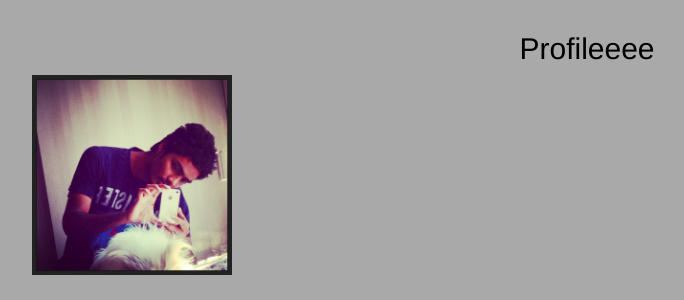
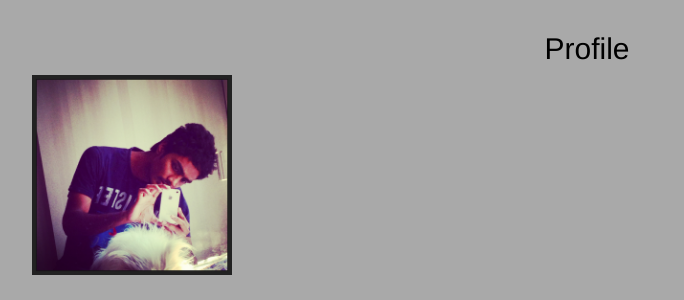
Before and after one commit to shivasam/Portfolio, an ASP.NET MVC app: page /port/Profile1 in a window 1280 px wide. Shown: the part 51-351 px from the top of the page, without its empty margins (53-737 px from the left). Run offline with ASP.NET Core 8 and stand-ins for ASP.NET MVC 5, Linux system fonts and the light colour scheme; the project's own start-up code is not run, and a stand-in starts its controllers and pages; some libraries are stand-ins or nearby versions.

Commit message:
hey i did a change in profile header

```diff
--- a/portfolio/Views/port/Contact.cshtml
+++ b/portfolio/Views/port/Contact.cshtml
@@ -4,7 +4,7 @@
     Layout = "~/Views/Shared/_solar.cshtml";
 }
 <div id="section5" class="container-fluid">
-    <h2 class="text-center" style="height:100px">Contact</h2>
+    <h2 class="text-center" style="height:100px">Contact Info</h2>
 
     <div class="row">
         <div class="col-md-6">
--- a/portfolio/Views/port/Profile1.cshtml
+++ b/portfolio/Views/port/Profile1.cshtml
@@ -6,7 +6,7 @@
 
 
                         <div class="panel-body" style="height:800px">
-                            <h2 class="text-center">Profileeee</h2>
+                            <h2 class="text-center">Profile</h2>
                             <div>
                                 <img src="@Url.Content("~/Images/a.JPG")" id="img0" class="img-responsive"/><br />
                                 I am Shiva Jaligama, I earned master of science degree in major Computer and
```
